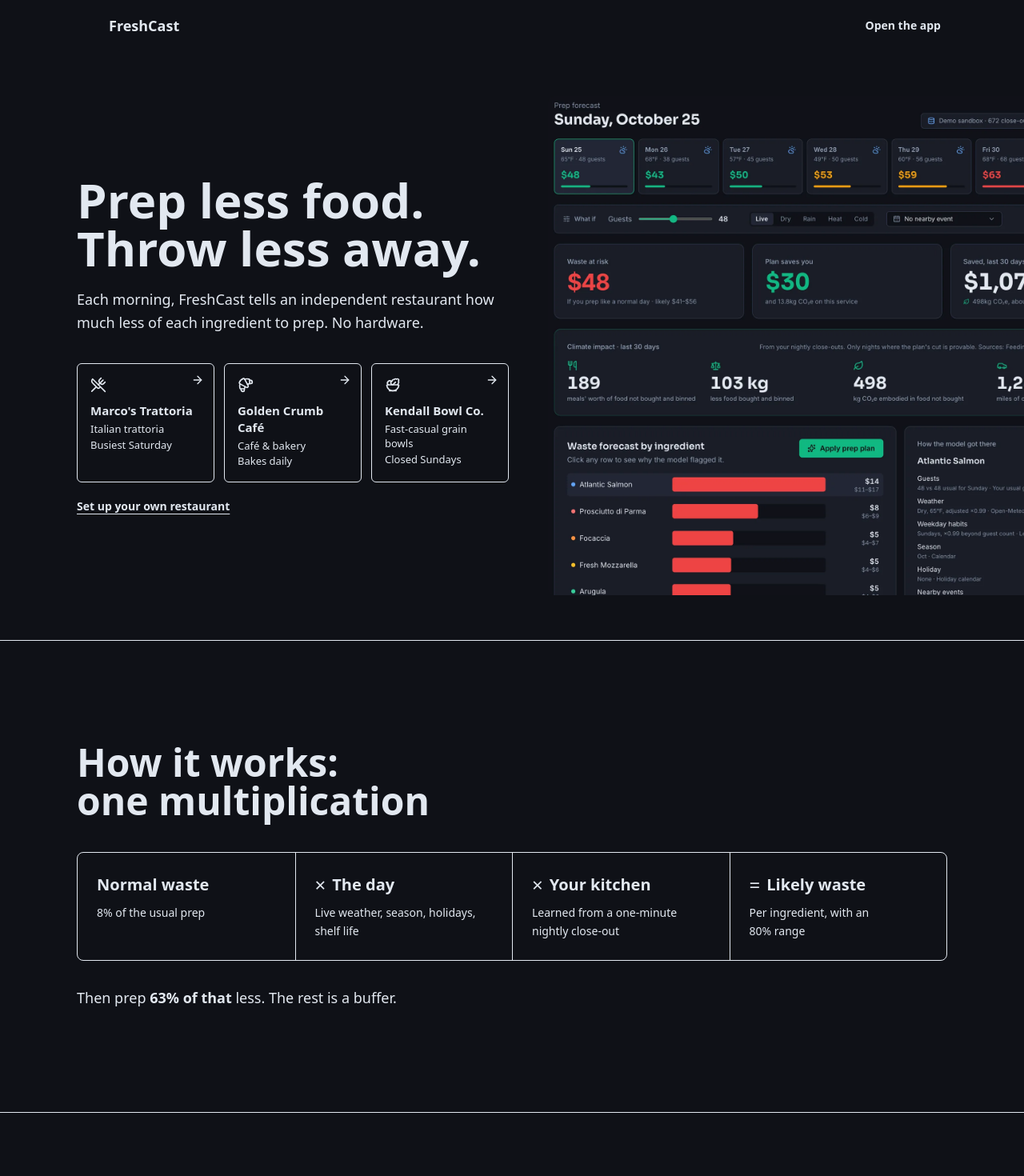
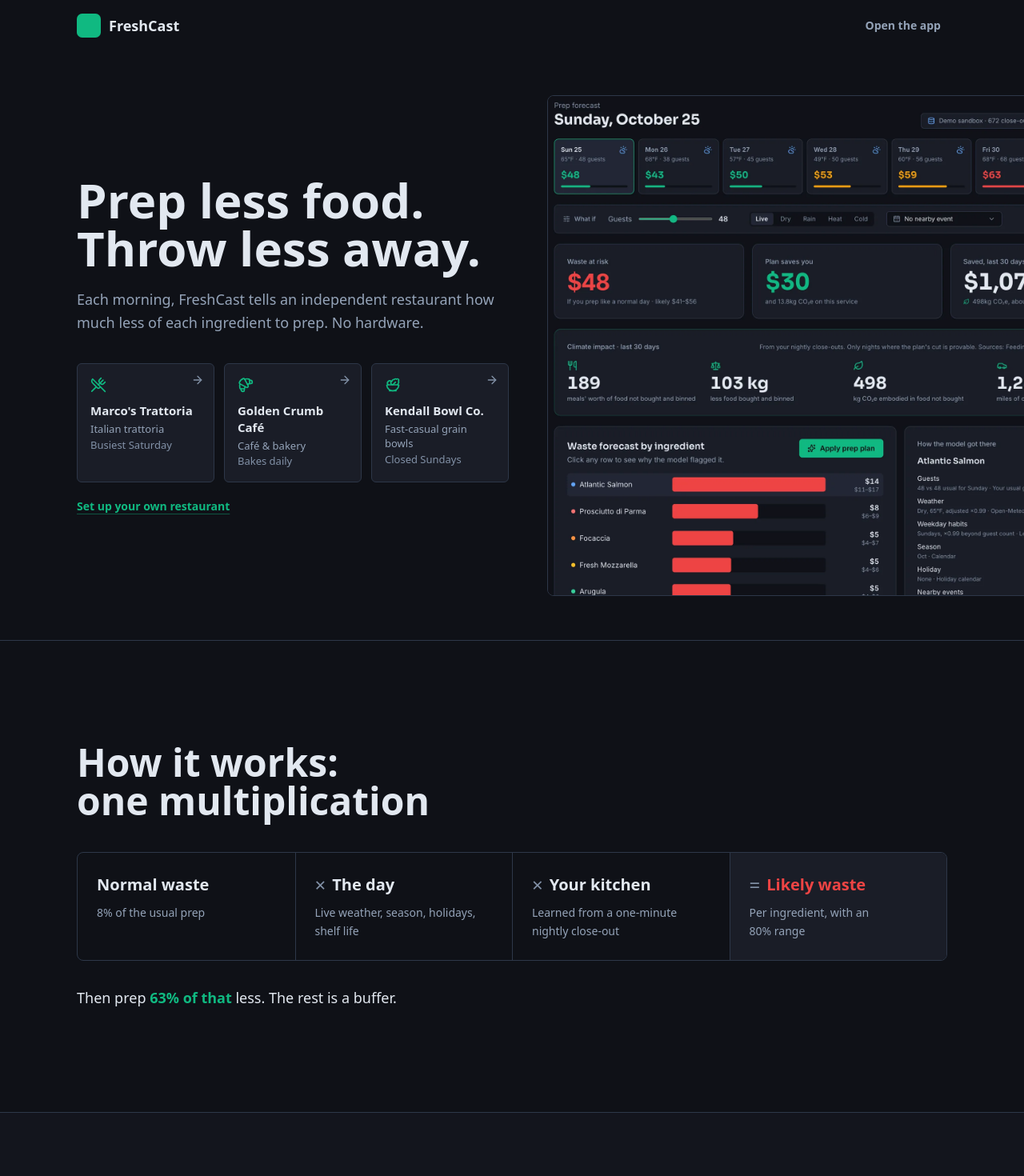
Before and after one commit to DanielIbraev/FreshCast, a Next.js app in the folder freshcast-app/: page / in a window 1280 px wide. Shown: the top 1470 px of the page at 80% size. Built offline with nearby package versions, Linux system fonts and the light colour scheme.

Commit message:
auto: save 18:00:51

```diff
--- a/freshcast-app/tailwind.config.ts
+++ b/freshcast-app/tailwind.config.ts
@@ -9,20 +9,20 @@ const config: Config = {
     extend: {
       colors: {
         // FreshCast design tokens are declared in app/globals.css.
-        canvas: "var(--color-canvas)",
-        surface: "var(--color-surface)",
-        "surface-hover": "var(--color-surface-hover)",
-        border: "var(--color-border)",
-        "text-primary": "var(--color-text-primary)",
-        "text-secondary": "var(--color-text-secondary)",
-        "text-muted": "var(--color-text-muted)",
+        canvas: "rgb(var(--color-canvas) / <alpha-value>)",
+        surface: "rgb(var(--color-surface) / <alpha-value>)",
+        "surface-hover": "rgb(var(--color-surface-hover) / <alpha-value>)",
+        border: "rgb(var(--color-border) / <alpha-value>)",
+        "text-primary": "rgb(var(--color-text-primary) / <alpha-value>)",
+        "text-secondary": "rgb(var(--color-text-secondary) / <alpha-value>)",
+        "text-muted": "rgb(var(--color-text-muted) / <alpha-value>)",
         // Emerald = good/savings, red = waste, amber = medium risk.
-        good: "var(--color-good)",
-        "good-dim": "var(--color-good-dim)",
-        waste: "var(--color-waste)",
-        "waste-dim": "var(--color-waste-dim)",
-        caution: "var(--color-caution)",
-        data: "var(--color-data)",
+        good: "rgb(var(--color-good) / <alpha-value>)",
+        "good-dim": "rgb(var(--color-good-dim) / <alpha-value>)",
+        waste: "rgb(var(--color-waste) / <alpha-value>)",
+        "waste-dim": "rgb(var(--color-waste-dim) / <alpha-value>)",
+        caution: "rgb(var(--color-caution) / <alpha-value>)",
+        data: "rgb(var(--color-data) / <alpha-value>)",
       },
       fontFamily: {
         sans: ["var(--font-inter)", "system-ui", "sans-serif"],
```
